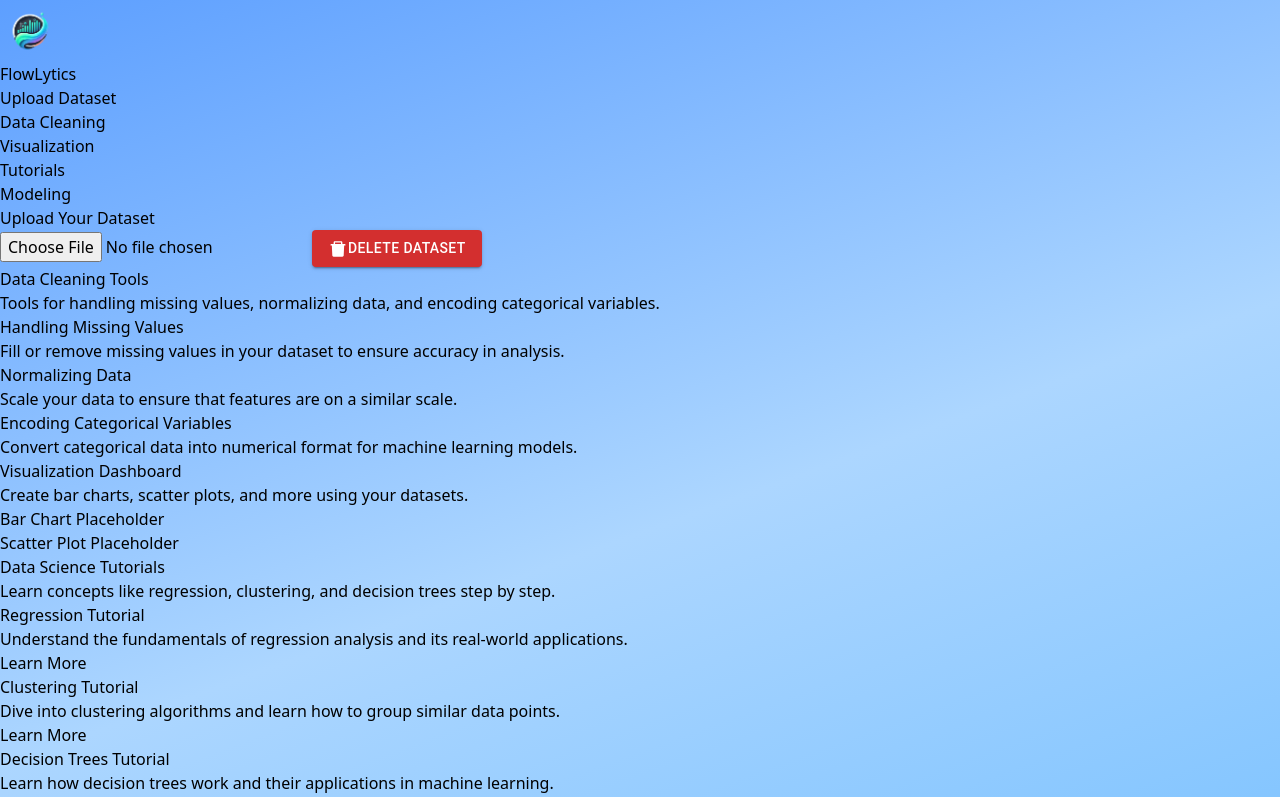
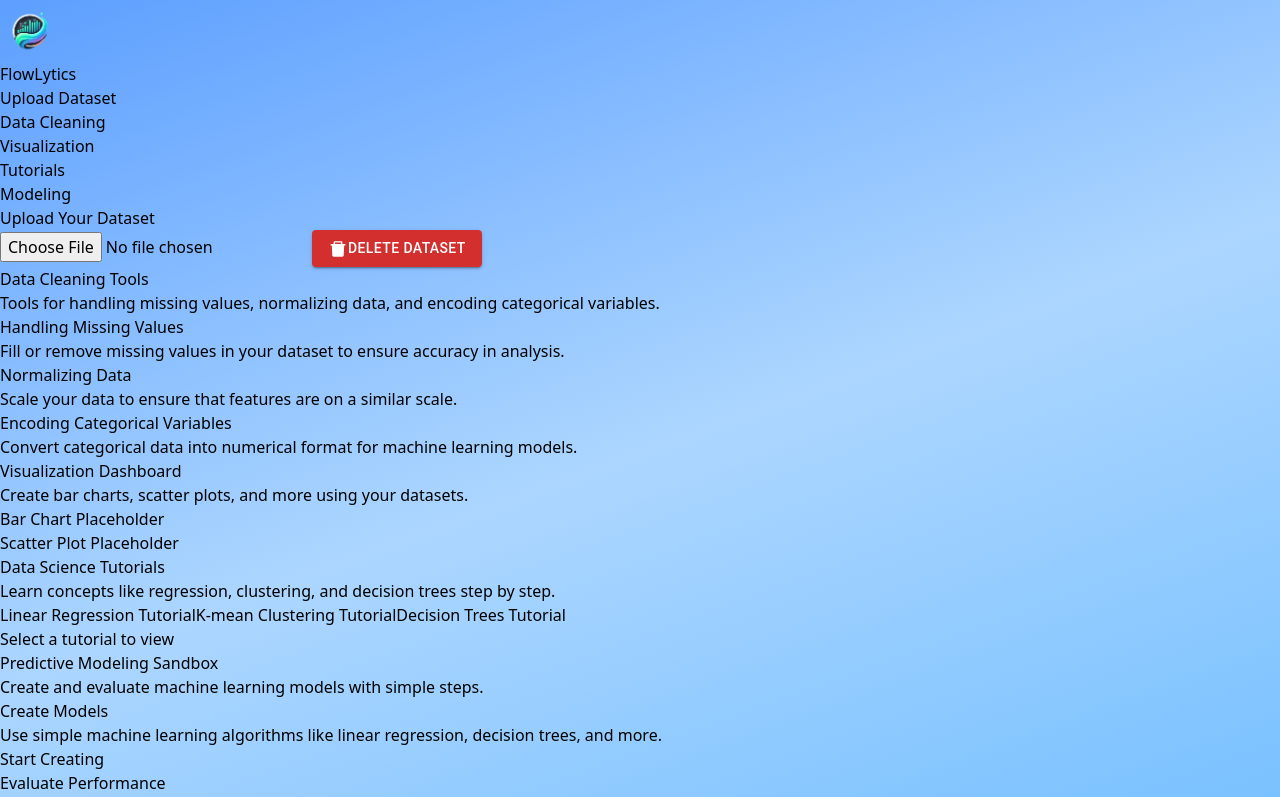
Before and after one commit to deepuzz11/Flowlytics, a React (Vite) app in the folder frontend/: page /flowlytics in a window 1280 px wide. Shown: the top 797 px of the page. Built offline with nearby package versions, Linux system fonts and the light colour scheme.

Commit message:
tutorials cards setup

```diff
--- a/frontend/src/Component/Tutorials.jsx
+++ b/frontend/src/Component/Tutorials.jsx
@@ -1,48 +1,87 @@
-import React from "react";
+import React, { useState } from "react";
+import MediaCard from "./card";
 
 const Tutorials = () => {
+  const [selectedTutorial, setSelectedTutorial] = useState("");
+
+  const handleTutorialSelection = (tutorial) => {
+    setSelectedTutorial(tutorial);
+  };
+
+  const renderTutorialCard = () => {
+    switch (selectedTutorial) {
+      case "Linear Regression":
+        return (
+          <MediaCard
+            label="Regression Tutorial"
+            description="Understand the fundamentals of regression analysis and its real-world applications."
+            videoUrl={`https://www.youtube.com/embed/zUQr6HAAKp4`}
+            learnMore="https://www.youtube.com/@GateSmashers/search?query=linear%20regression"
+
+
+/>
+        );
+      case "K-mean Clustering":
+        return (
+          <MediaCard
+            label="K-mean Clustering Tutorial"
+            description="Learn about clustering algorithms and how to group similar data points."
+            videoUrl="https://www.youtube.com/embed/VIDEO_ID_FOR_K_MEAN"
+            learnMore = "https://www.youtube.com/@GateSmashers/search?query=clustering"
+          />
+        );
+      case "Decision Trees":
+        return (
+          <MediaCard
+            label="Decision Trees Tutorial"
+            description="Learn how decision trees work and their applications in machine learning."
+            videoUrl='https://www.youtube.com/embed/mvveVcbHynE'
+            learnMore="https://www.youtube.com/@GateSmashers/search?query=Decision%20Trees"
+          />
+        );
+      default:
+        return (
+          <div className="text-center text-gray-600">
+            <p>Select a tutorial to view</p>
+          </div>
+        );
+    }
+  };
+
   return (
     <div className="max-w-4xl mx-auto mt-12 p-8 bg-white shadow-lg rounded-lg">
-      <h2 className="text-3xl font-semibold text-center text-blue-800 mb-6">Data Science Tutorials</h2>
+      <h2 className="text-3xl font-semibold text-center text-blue-800 mb-6">
+        Data Science Tutorials
+      </h2>
       <p className="text-lg text-gray-700 mb-8 text-center">
         Learn concepts like regression, clustering, and decision trees step by
         step.
       </p>
 
-      {/* Tutorials Section */}
-      <div className="flex flex-col gap-6">
-        {/* Tutorial Cards */}
-        <div className="bg-blue-50 p-6 rounded-lg shadow-md">
-          <h3 className="text-2xl font-semibold text-blue-800">Regression Tutorial</h3>
-          <p className="text-gray-600 mt-2">
-            Understand the fundamentals of regression analysis and its real-world
-            applications.
-          </p>
-          <button className="mt-4 text-blue-600 hover:text-blue-800 font-semibold">
-            Learn More
-          </button>
-        </div>
+      {/* Tutorial Selection */}
+      <div className="flex justify-center gap-6 mb-6">
+        <button
+          className="p-4 bg-blue-500 text-white rounded-lg text-bold"
+          onClick={() => handleTutorialSelection("Linear Regression")}
+        >
+          Linear Regression Tutorial
+        </button>
+        <button
+          className="p-4 bg-sky-500 text-white rounded-lg text-bold"
+          onClick={() => handleTutorialSelection("K-mean Clustering")}
+        >
+          K-mean Clustering Tutorial
+        </button>
+        <button
+          className="p-4 bg-black text-white rounded-lg text-bold"
+          onClick={() => handleTutorialSelection("Decision Trees")}
+        >
+          Decision Trees Tutorial
+        </button>
+      </div>
 
-        <div className="bg-blue-50 p-6 rounded-lg shadow-md">
-          <h3 className="text-2xl font-semibold text-blue-800">Clustering Tutorial</h3>
-          <p className="text-gray-600 mt-2">
-            Dive into clustering algorithms and learn how to group similar data points.
-          </p>
-          <button className="mt-4 text-blue-600 hover:text-blue-800 font-semibold">
-            Learn More
-          </button>
-        </div>
-
-        <div className="bg-blue-50 p-6 rounded-lg shadow-md">
-          <h3 className="text-2xl font-semibold text-blue-800">Decision Trees Tutorial</h3>
-          <p className="text-gray-600 mt-2">
-            Learn how decision trees work and their applications in machine learning.
-          </p>
-          <button className="mt-4 text-blue-600 hover:text-blue-800 font-semibold">
-            Learn More
-          </button>
-        </div>
-      </div>
+      {/* Display the selected tutorial */}
+      <div className="flex justify-center mb-8">{renderTutorialCard()}</div>
     </div>
   );
 };
--- /dev/null
+++ b/frontend/src/Component/card.jsx
@@ -0,0 +1,82 @@
+import * as React from 'react';
+import Card from '@mui/material/Card';
+import CardActions from '@mui/material/CardActions';
+import CardContent from '@mui/material/CardContent';
+import CardMedia from '@mui/material/CardMedia';
+import Button from '@mui/material/Button';
+import Typography from '@mui/material/Typography';
+import { useState } from 'react'; // Don't forget to import useState
+
+export default function MediaCard({ label, description, videoUrl, learnMore }) {
+  const [isClicked, setIsClicked] = useState(false);
+
+  const handleChange = (e) => {
+    e.preventDefault();
+    setIsClicked(!isClicked); // Toggle the state
+  };
+
+  return (
+    <Card sx={{
+      maxWidth: 400,
+      boxShadow: '0px 4px 8px rgba(0, 0, 0, 0.1)',
+      borderRadius: '12px',
+      overflow: 'hidden',
+      transition: 'transform 0.3s, box-shadow 0.3s',
+      '&:hover': {
+        transform: 'scale(1.05)',
+        boxShadow: '0px 8px 16px rgba(0, 0, 0, 0.2)',
+      },
+    }}>
+      <CardMedia sx={{ height: 180 }}>
+        <iframe
+          width="100%"
+          height="100%"
+          src={videoUrl}
+          title="YouTube video"
+          frameBorder="0"
+          allow="accelerometer; autoplay; encrypted-media; gyroscope; picture-in-picture"
+          allowFullScreen
+        />
+      </CardMedia>
+      <CardContent sx={{ paddingBottom: '16px' }}>
+        <Typography gutterBottom variant="h5" component="div" sx={{ fontWeight: 'bold', color: '#1E3A8A' }}>
+          {label}
+        </Typography>
+        <Typography variant="body2" sx={{ color: '#4B5563' }}>
+          {description}
+        </Typography>
+      </CardContent>
+      <CardActions sx={{ justifyContent: 'space-between' }}>
+        <Button
+          size="small"
+          onClick={handleChange}
+          sx={{
+            backgroundColor: "black",
+            color: "white",
+            marginBottom:"10px",
+            '&:hover': { backgroundColor: '#333' }
+          }}
+        >
+          Learn More
+        </Button>
+      </CardActions>
+      {isClicked && (
+        <CardContent sx={{ padding: '16px', textAlign: 'center' }}>
+          <a
+            href={learnMore}
+            target="_blank"
+            rel="noopener noreferrer"
+            style={{
+              textDecoration: 'none',
+              color: '#3B82F6',
+              fontWeight: 'bold',
+              '&:hover': { color: '#2563EB' }
+            }}
+          >
+            Click here to learn more
+          </a>
+        </CardContent>
+      )}
+    </Card>
+  );
+}
```
